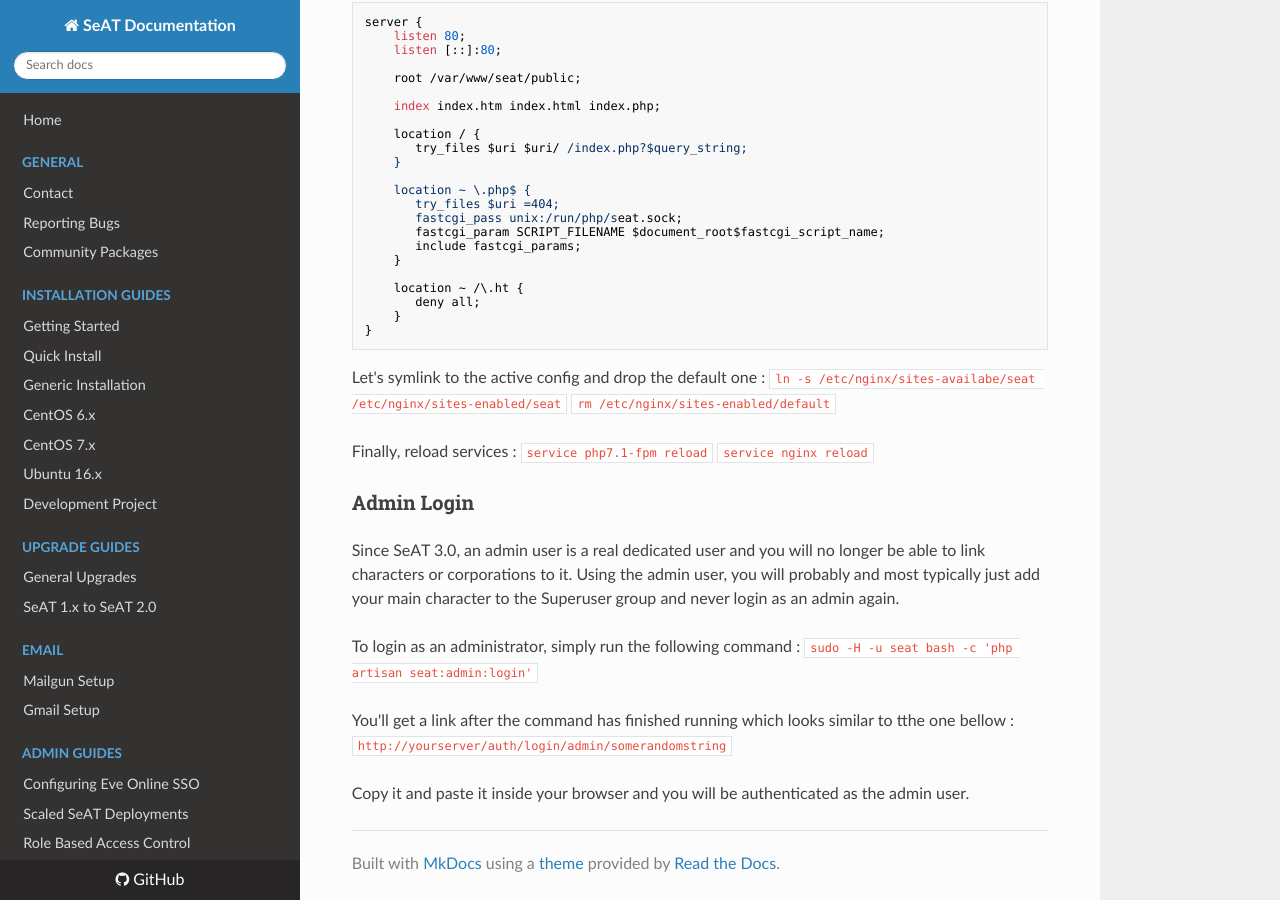
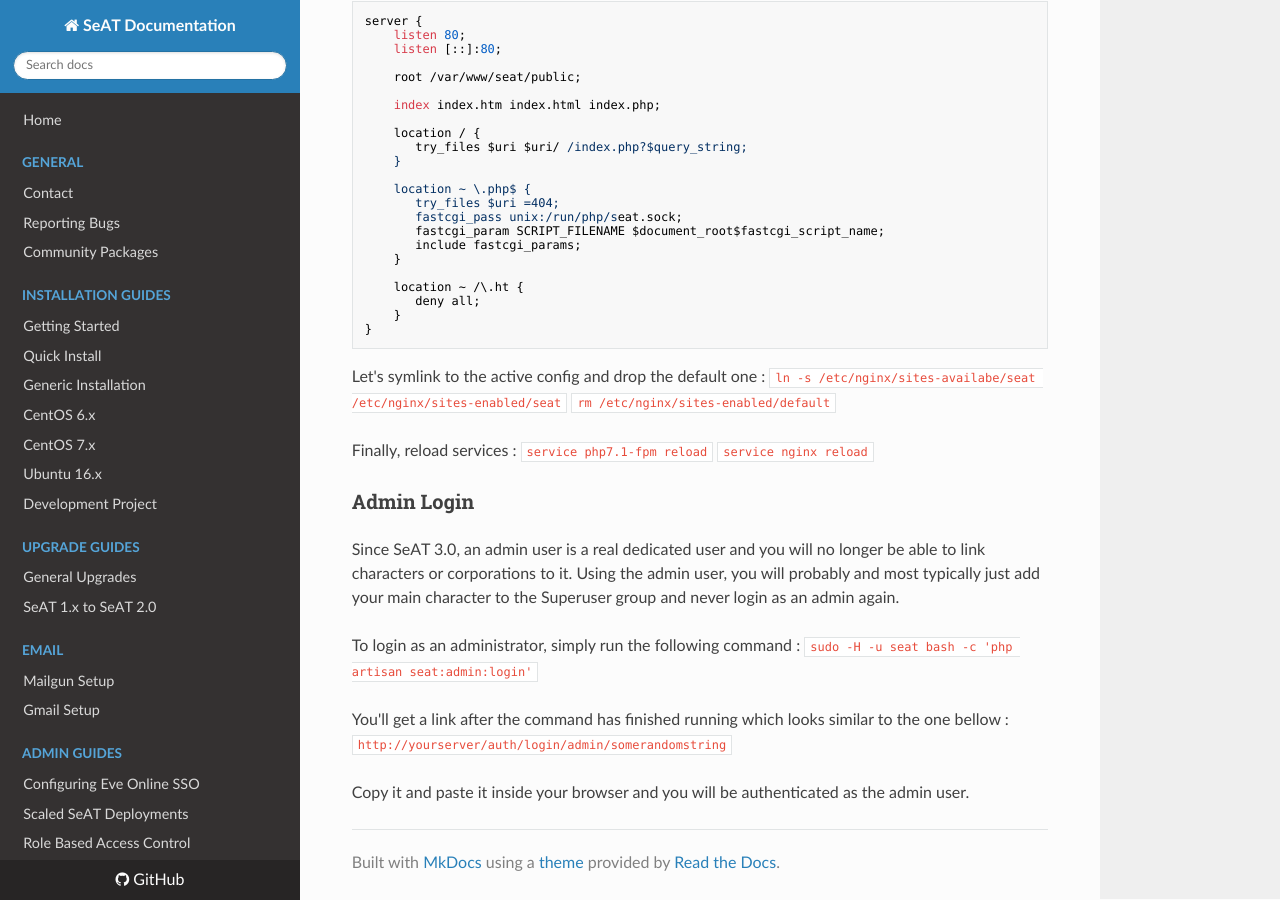
Before and after one commit to zenobio93/seat-docs, an MkDocs documentation site: the page built from docs/installation_guides/ubuntu.md, in a window 1280 px wide and 900 px high, scrolled down 7879 px. Built offline with MkDocs 1.6.1, drawn with Linux system fonts in a browser that asks for light colours; nearby versions of some CDN libraries; old or Windows-style settings are respelled for this version of MkDocs; some of the changed text lies outside the part shown.

Commit message:
Minor typo fixes.

```diff
--- a/docs/installation_guides/ubuntu.md
+++ b/docs/installation_guides/ubuntu.md
@@ -349,7 +349,7 @@
 To login as an administrator, simply run the following command :
 `sudo -H -u seat bash -c 'php artisan seat:admin:login'`
 
-You'll get a link after the command has finished running which looks similar to tthe one bellow :
+You'll get a link after the command has finished running which looks similar to the one bellow :
 `http://yourserver/auth/login/admin/somerandomstring`
 
 Copy it and paste it inside your browser and you will be authenticated as the admin user.
```
Also changed, not shown: other parts of docs/installation_guides/ubuntu.md (+1 -1 lines).
